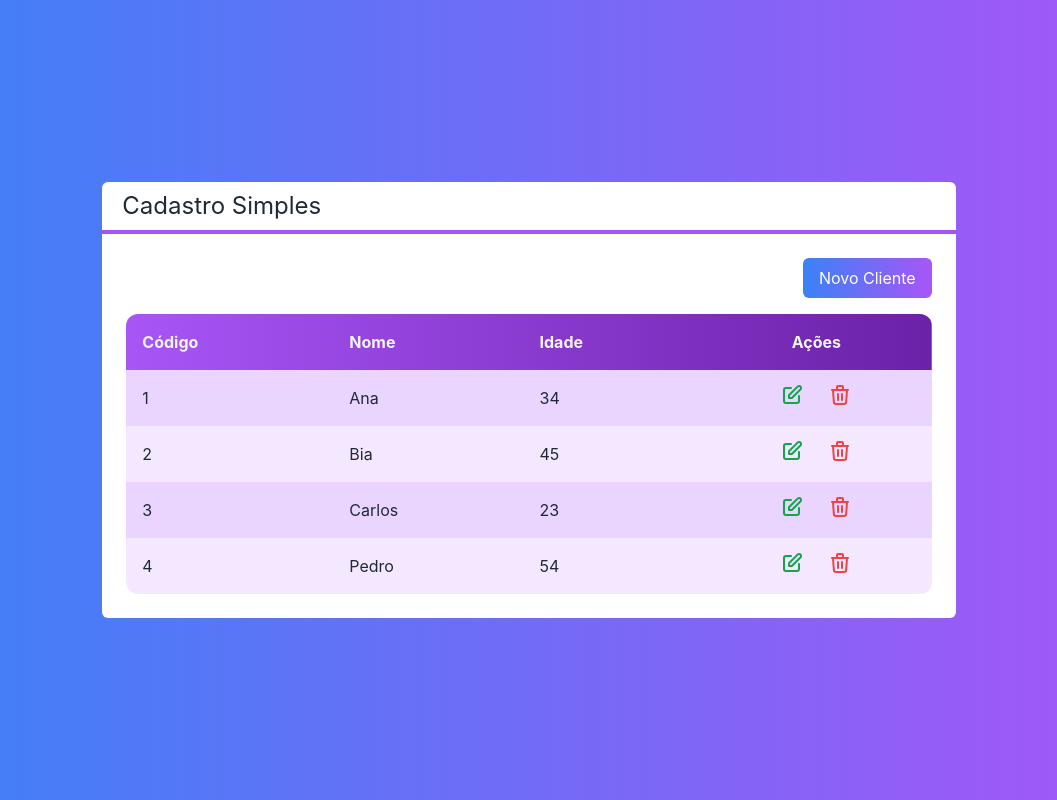
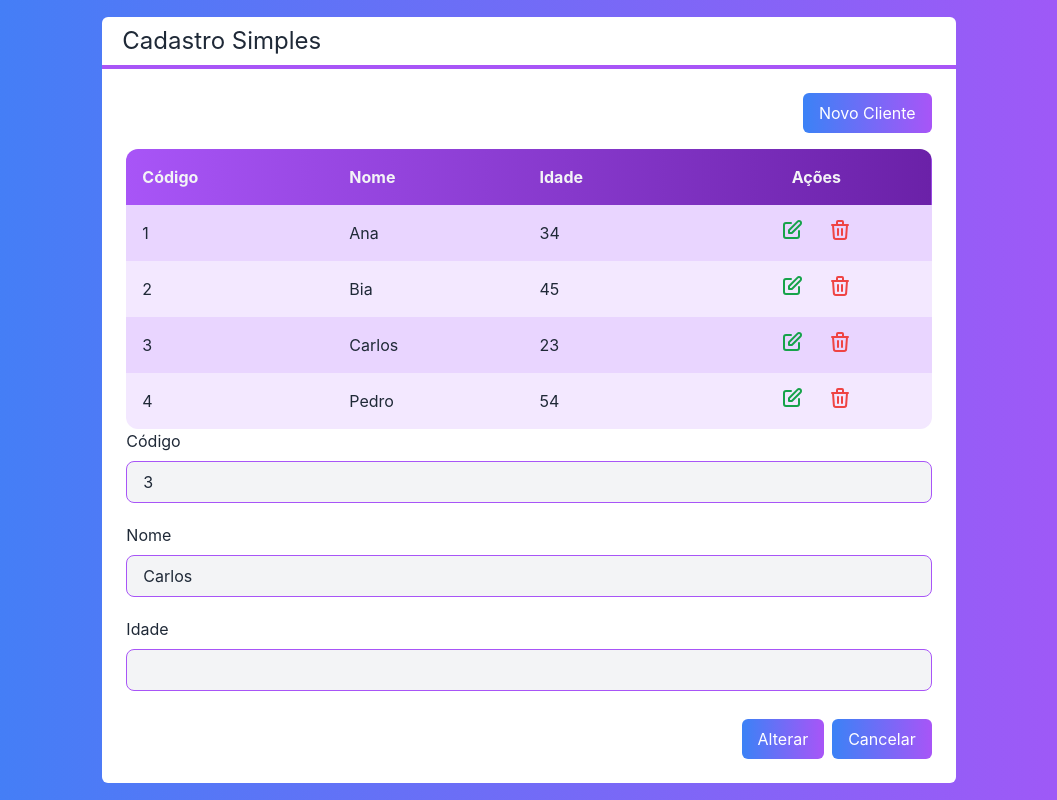
Before and after one commit to David-Pires/next-crud, a Next.js app: page / in a window 1280 px wide. Shown: the whole page, without its empty margins (111-1168 px from the left). Built offline with nearby package versions, Linux system fonts and the light colour scheme.

Commit message:
feat: funções tabela e chamada formulario

```diff
--- a/src/components/Botao.tsx
+++ b/src/components/Botao.tsx
@@ -1,10 +1,10 @@
 interface BotaoProps {
-  cor?: 'green' | 'blue' | 'gray'
+  cor?: 'gray' |'green' | 'blue'
   className?: string
   children: any
 }
 export default function Botao(props: BotaoProps) {
-  const cor = props.cor ?? 'blue'
+  const cor = props.cor ?? 'gray'
   return  (
     <button className={`
       bg-gradient-to-r from-${cor}-400 to-${cor}-700
--- /dev/null
+++ b/src/components/Entrada.tsx
@@ -0,0 +1,28 @@
+interface EntradaProps {
+  tipo?: 'text' |'number'
+  texto: string
+  valor: any
+  somenteLeitura?: boolean
+  className: string
+  valorMudou?: (valor: any) => void
+}
+export default function Entrada(props: EntradaProps) {
+  return (
+    <div className={`flex flex-col ${props.className}`}>
+      <label className="mb-2">
+        {props.texto}
+      </label>
+      <input type={props.tipo ?? "text"}
+             value={props.valor}
+             readOnly={props.somenteLeitura}
+             onChange={e => props.valorMudou?.(e.target.value)}
+             className={`border border-purple-500 rounded-lg
+                        focus:outline-none bg-gray-100
+                        px-4 py-2
+                        ${props.somenteLeitura ? '' : 'focus:bg-white'}
+             `}
+      />
+
+    </div>
+  )
+}
--- /dev/null
+++ b/src/components/Formulario copy.tsx
@@ -0,0 +1,47 @@
+import { useState } from 'react';
+import Botao from './Botao';
+import Entrada from './Entrada';
+
+interface FormularioProps {
+  cliente: Cliente
+}
+export default function Formulario(props: FormularioProps) {
+  const id = props.cliente?.id
+  const [nome, setNome] = useState(props.cliente?.nome ?? '')
+  const [idade, setIdade] = useState(props.cliente?.nome ?? 0)
+
+  return (
+    <div >
+      {id ? (
+        <Entrada
+                somenteLeitura
+                texto="Código"
+                valor={id}
+          className="mb-5"
+
+          />
+      ) : false}
+      <Entrada
+          texto="Nome"
+          valor={nome}
+          valorMudou={setNome}
+          className="mb-5"
+      />
+      <Entrada
+          texto="Idade"
+          tipo="number"
+          valor={idade}
+          valorMudou={setIdade}
+
+          />
+          <div className="flex justify-end mt-7">
+            <Botao cor="blue" className="mr-2">
+              {id ? 'Alterar' : 'Salvar'}
+            </Botao>
+            <Botao>
+              Cancelar
+            </Botao>
+          </div>
+    </div>
+  )
+}
--- a/src/pages/index.tsx
+++ b/src/pages/index.tsx
@@ -1,4 +1,5 @@
 import Botao from '../components/Botao';
+import Formulario from '../components/Formulario copy';
 import Layout from '../components/Layout';
 import Tabela from '../components/Tabela';
 import Cliente from '../core/Cliente';
@@ -35,6 +36,10 @@
         clienteSelecionado={clienteSelecionado}
         clienteExcluido={clienteExcluido}
         />
+        <Formulario cliente={clientes[2]}>
+
+        </Formulario>
+
 
       </Layout>
 
```
